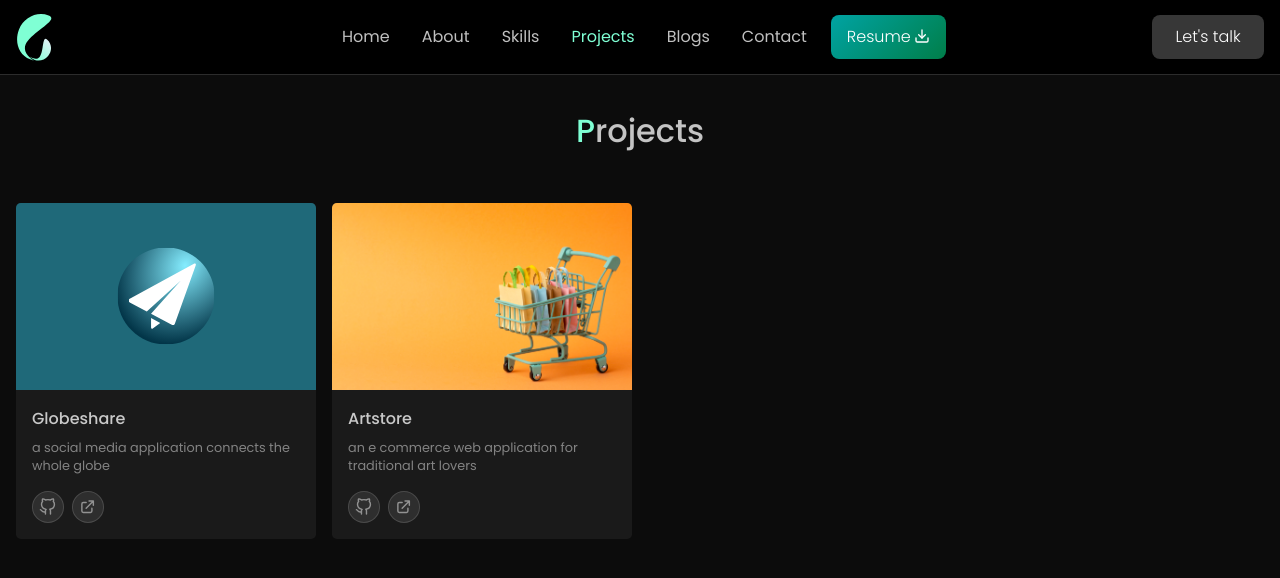
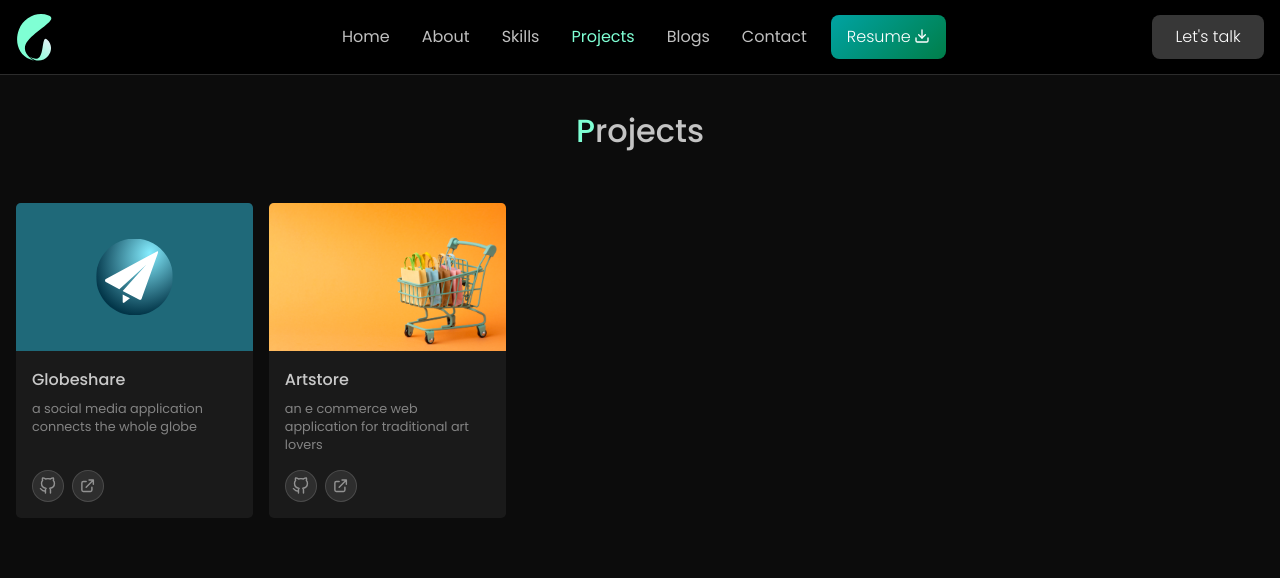
Before and after one commit to GanpatHada/my_portfolio, a React (Vite) app: page /projects in a window 1280 px wide. Shown: the top 578 px of the page. Built offline with nearby package versions, Linux system fonts and the light colour scheme; no server answers.

Commit message:
fix : project cards

```diff
--- a/src/components/card/Card.css
+++ b/src/components/card/Card.css
@@ -4,8 +4,6 @@
     display: flex;
     flex-direction: column;
     overflow: hidden;
-    /* border: 1px solid rgba(128, 128, 128, 0.274); */
-    /* box-shadow: rgba(255, 255, 255, 0.144) 1px 1px 1px 1px, rgba(255, 255, 255, 0.144) -1px -1px 1px 1px; */
     height: auto;
 }
 .landscape-card .image-section{
--- a/src/pages/projects/Project.css
+++ b/src/pages/projects/Project.css
@@ -1,7 +1,7 @@
 
 #project-page .project-wrapper{
     display: grid;
-    grid-template-columns: repeat(4,1fr);
+    grid-template-columns: repeat(5,1fr);
     grid-auto-rows: auto;
     gap: 1rem;
     height: fit-content;
```
